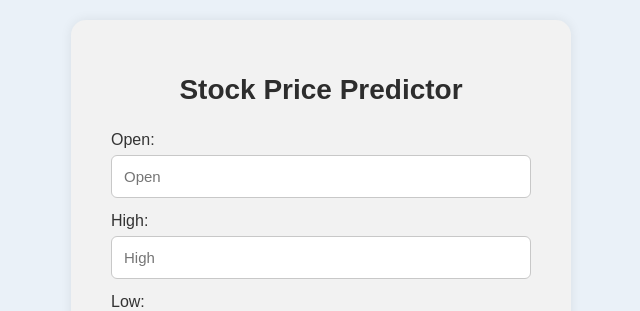
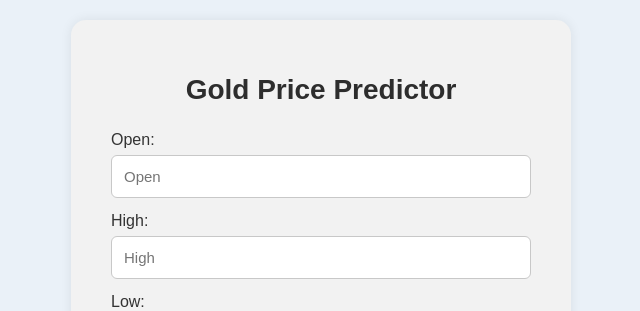
Before and after one commit to VamsiPeram/Gold-Price-Forecasting-using-Long-Short-Term-Memory1, a Flask app: page / in a window 1280 px wide. Shown: the top 311 px of the page, without its empty margins (319-959 px from the left). Run offline with Flask 3, Linux system fonts and the light colour scheme; parts of the project's set-up code (start-up, migrations or seed data) failed here and were passed over.

Commit message:
Update index.html

```diff
--- a/templates/index.html
+++ b/templates/index.html
@@ -109,7 +109,7 @@
 </head>
 <body>
     <div class="container">
-        <h1>Stock Price Predictor</h1>
+        <h1>Gold Price Predictor</h1>
 
         <form method="POST">
             <label for="Open">Open:</label>
```
